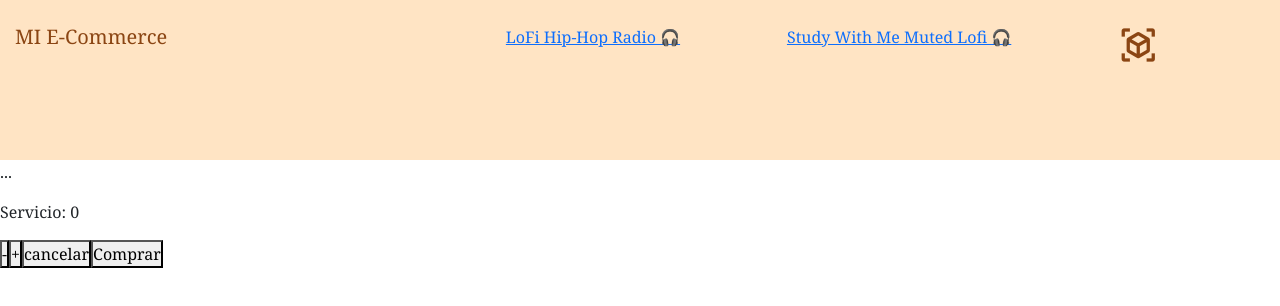
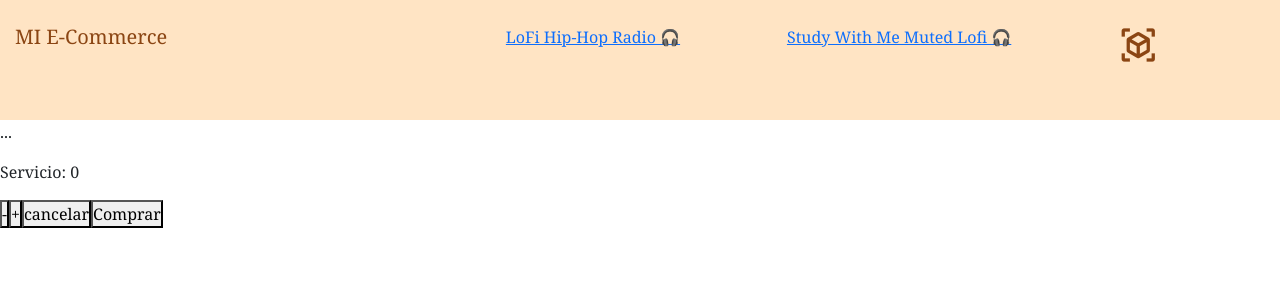
Before and after one commit to AngeloOta/Primer-Repo-ReactJs, a React (Create React App) app: page / in a window 1280 px wide. Shown: the top 306 px of the page. Built offline with nearby package versions, Linux system fonts and the light colour scheme.

Commit message:
ItemCount funcional sin reset automático al click

```diff
--- a/public/style.css
+++ b/public/style.css
@@ -14,7 +14,7 @@
     flex-wrap: wrap;
     justify-content: space-between;
     width: auto;
-    height: 20%;
+    height: 15%;
     background-color: bisque;
     box-shadow: rgba(red, green, blue, alpha);
 }
--- a/src/componentes/ItemCount.jsx
+++ b/src/componentes/ItemCount.jsx
@@ -5,7 +5,7 @@ const ItemCount = ({stock, initial, onAdd})=>{
 
     const aumentar = ()=>{
         let agregar = contador + 1
-        if ((agregar<stock) && (agregar>=1)){
+        if ((agregar<=stock) && (agregar>=1)){
         setContador(agregar)
         }
     }
--- a/src/componentes/ItemListContainer.jsx
+++ b/src/componentes/ItemListContainer.jsx
@@ -6,7 +6,7 @@ const ItemListContainer = () => {
   return(
     <>
        <p>...</p>
-       <ItemCount stock={10} initial={0} onAdd={()=>{}} />
+       <ItemCount stock={10} initial={1} onAdd={()=>{}} />
     </>
     );
 }
```
